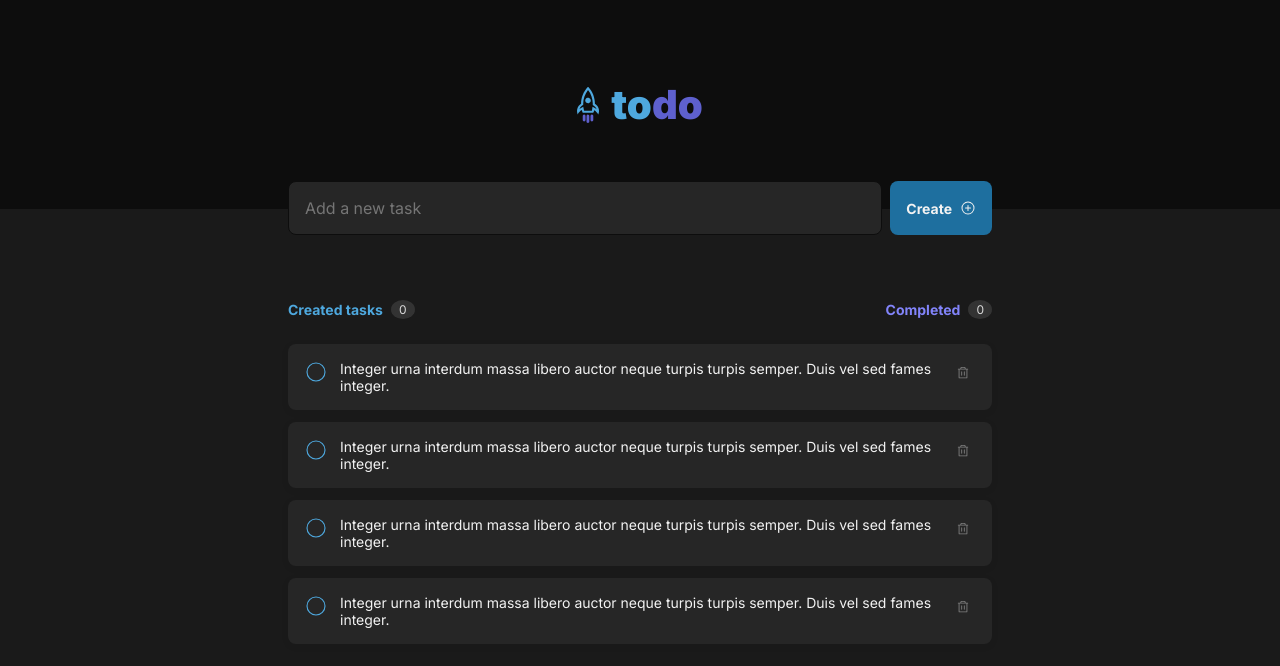
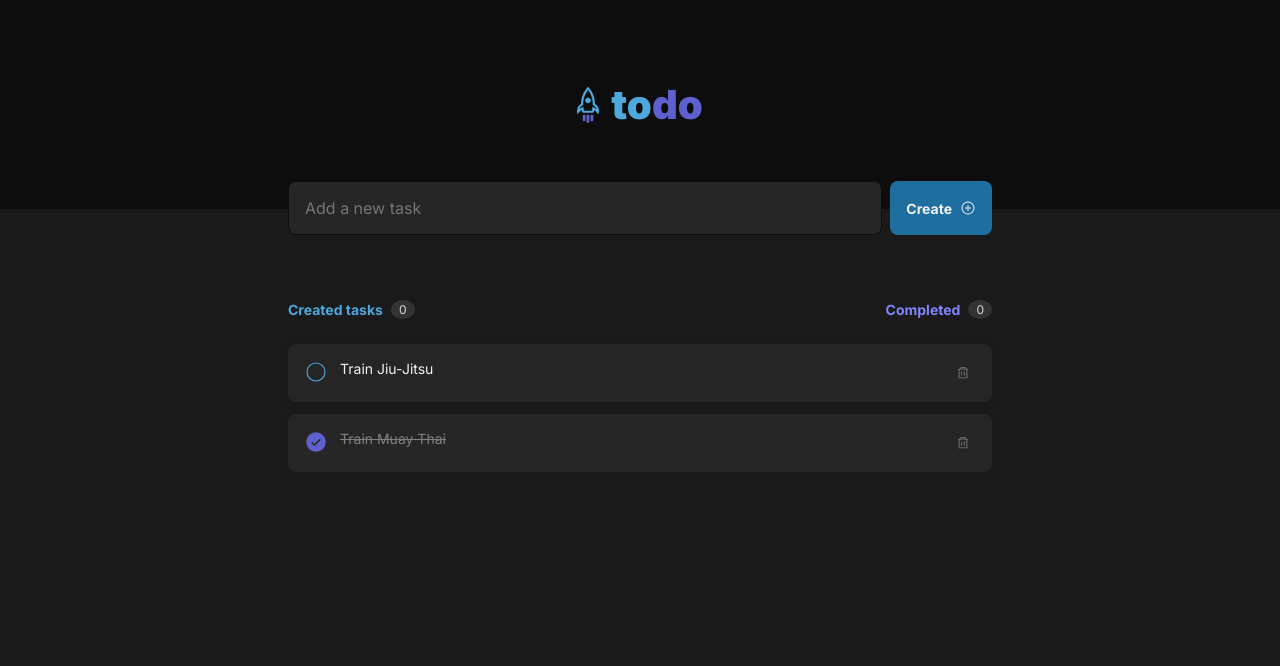
Before and after one commit to lucastenani/react-challenge-to-do-list, a React (Vite) app: page / in a window 1280 px wide. Shown: the top 666 px of the page. Built offline with nearby package versions, Linux system fonts and the light colour scheme.

Commit message:
Now tasks receive APP properties

```diff
--- a/src/App.tsx
+++ b/src/App.tsx
@@ -4,6 +4,25 @@ import { Header } from "./components/Header";
 import { Task } from "./components/Task";
 import { PlusCircle } from "@phosphor-icons/react";
 import styles from "./App.module.css";
+
+export interface TasksProps {
+  id: number;
+  description: string;
+  isComplete: boolean;
+}
+
+const tasks: TasksProps[] = [
+  {
+    id: 1,
+    description: "Train Jiu-Jitsu",
+    isComplete: false,
+  },
+  {
+    id: 2,
+    description: "Train Muay Thai",
+    isComplete: true,
+  },
+];
 
 function App() {
   return (
@@ -32,10 +51,16 @@ function App() {
 
           {/* <NoTasksMessage /> */}
           <main className={styles.tasksList}>
-            <Task />
-            <Task />
-            <Task />
-            <Task />
+            {tasks.map((task: TasksProps) => {
+              return (
+                <Task
+                  key={task.id}
+                  id={task.id}
+                  description={task.description}
+                  isComplete={task.isComplete}
+                />
+              );
+            })}
           </main>
         </section>
       </main>
--- a/src/components/Task/index.tsx
+++ b/src/components/Task/index.tsx
@@ -1,10 +1,11 @@
 import { useState } from "react";
 import { CheckCircle, Circle, Trash } from "@phosphor-icons/react";
 import styles from "./task.module.css";
+import { TasksProps } from "../../App";
 
-export function Task() {
+export function Task(props: TasksProps) {
   const [isHovered, setIsHovered] = useState(false);
-  const [isChecked, setIsChecked] = useState(false);
+  const [isChecked, setIsChecked] = useState(props.isComplete);
 
   const toggleCheckbox = () => {
     setIsChecked(!isChecked);
@@ -35,8 +36,7 @@ export function Task() {
       </button>
 
       <p className={isChecked ? styles.taskTextChecked : styles.taskText}>
-        Integer urna interdum massa libero auctor neque turpis turpis semper.
-        Duis vel sed fames integer.
+        {props.description}
       </p>
 
       <button title="Delete task" className={styles.deleteTask}>
--- a/src/components/Task/task.module.css
+++ b/src/components/Task/task.module.css
@@ -33,12 +33,14 @@
 .taskText {
   color: var(--gray-100);
   font-size: 0.875rem;
+  flex: 1;
 }
 
 .taskTextChecked {
   color: var(--gray-300);
   font-size: 0.875rem;
   text-decoration: line-through;
+  flex: 1;
 }
 
 .deleteTask {
```
